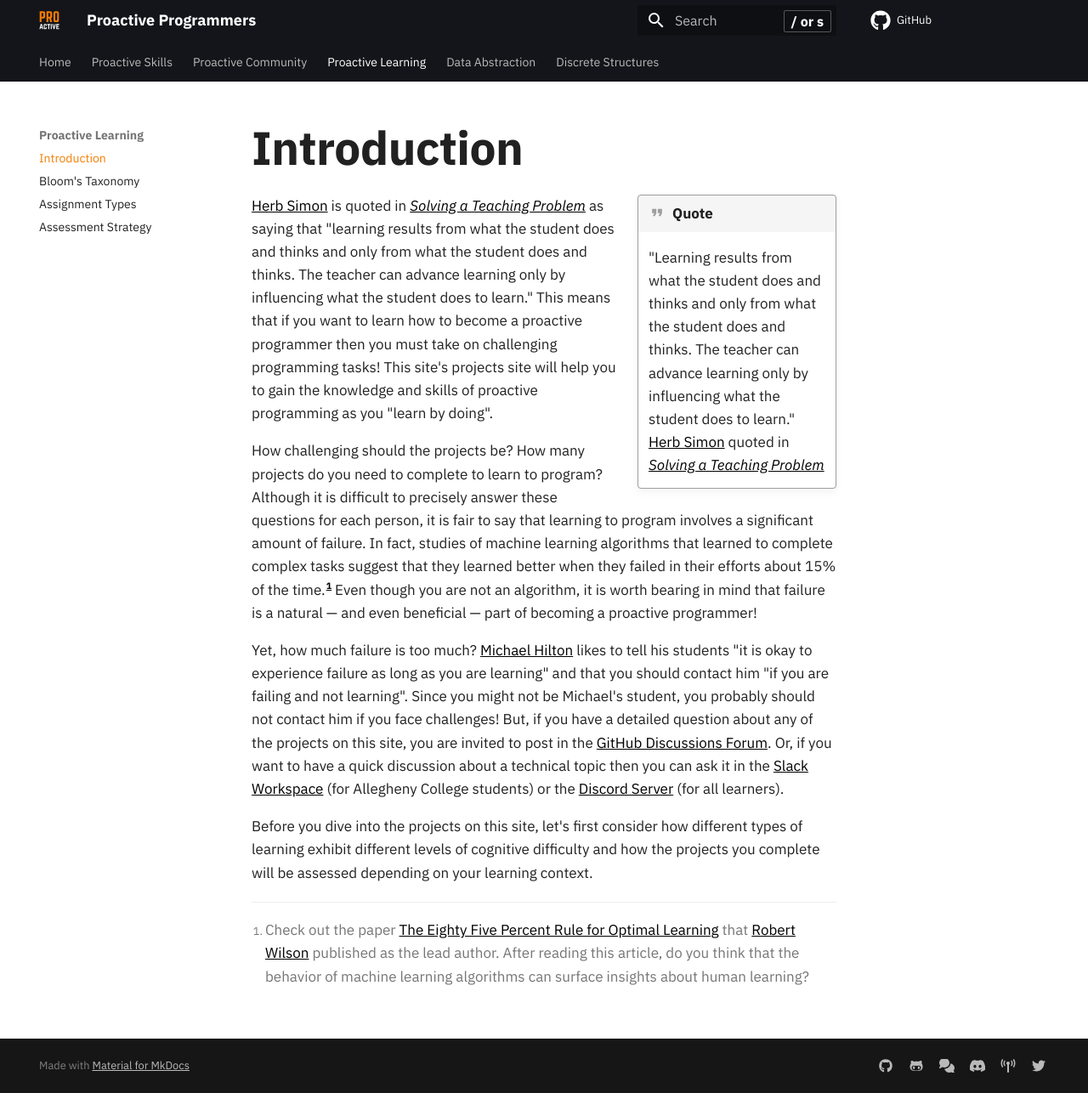
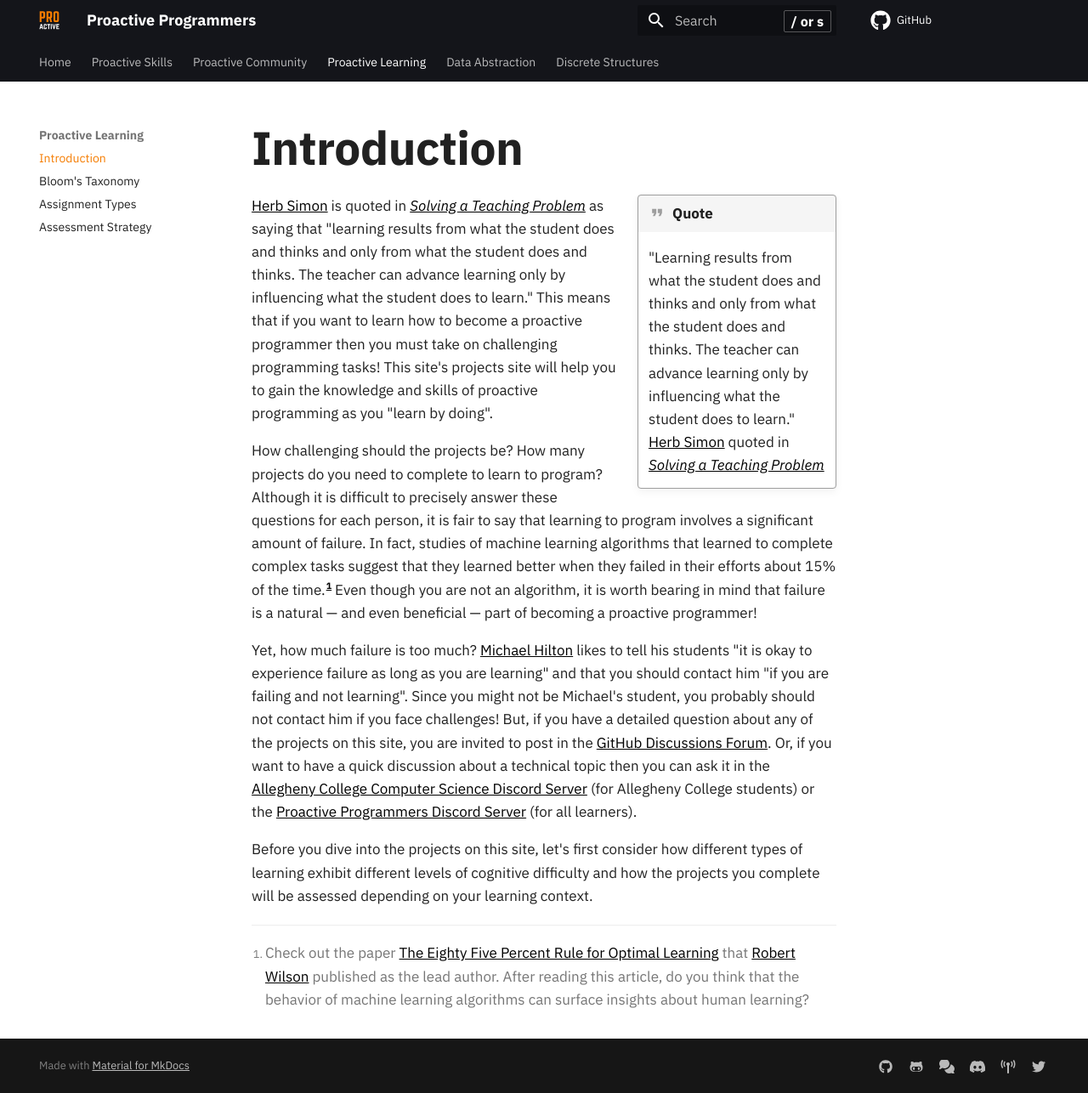
Before and after one commit to ProactiveProgrammers/www.proactiveprogrammers.com, an MkDocs documentation site: the page built from docs/proactive-learning/introduction-proactive-learning.md, in a window 1280 px wide and 1286 px high. Shown: the whole window at 85% size. Built offline with MkDocs 1.6.1 and Material for MkDocs 9.7.7, drawn with Linux system fonts in a browser that asks for light colours; comment, search, counter and statistics services are not loaded.

Commit message:
fix: Use Discord instead of Slack in introduction-proactive-learning.md.

```diff
--- a/docs/proactive-learning/introduction-proactive-learning.md
+++ b/docs/proactive-learning/introduction-proactive-learning.md
@@ -32,9 +32,10 @@ have a detailed question about any of the projects on this site, you are invited
 to post in the [GitHub Discussions
 Forum](https://github.com/ProactiveProgrammers/www.proactiveprogrammers.com/discussions).
 Or, if you want to have a quick discussion about a technical topic then you can
-ask it in the [Slack Workspace](https://proactiveprogrammers.slack.com) (for
-Allegheny College students) or the [Discord
-Server](https://discord.gg/kjah8MFYbR) (for all learners).
+ask it in the [Allegheny College Computer Science
+Discord Server](https://discord.gg/3AzphUqEBQ) (for Allegheny College students) or the
+[Proactive Programmers Discord Server](https://discord.gg/kjah8MFYbR) (for all
+learners).
 
 Before you dive into the projects on this site, let's first consider how
 different types of learning exhibit different levels of cognitive difficulty and
```
